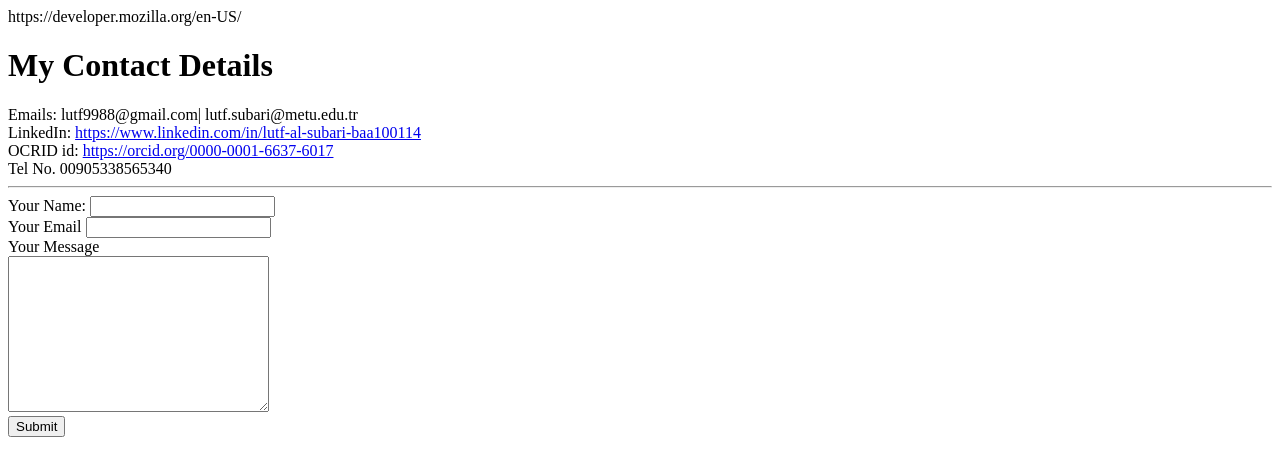
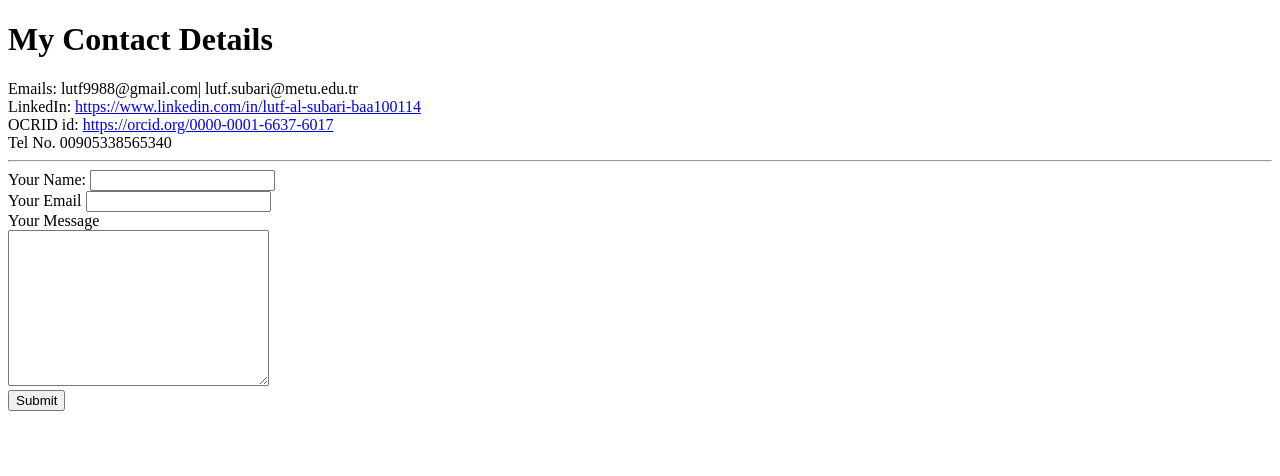
Before and after one commit to Lutf98/CV, a plain HTML site: page My contacts.html in a window 1280 px wide. Drawn offline with Linux system fonts and the light colour scheme.

Commit message:
Update My contacts.html

```diff
--- a/My contacts.html
+++ b/My contacts.html
@@ -4,7 +4,7 @@
         <meta charset="UTF-8">
         <title>My Contacts</title>
     </head>
-    <body>https://developer.mozilla.org/en-US/
+    <body>
         <h1>My Contact Details</h1>
         Emails: lutf9988@gmail.com| lutf.subari@metu.edu.tr <br>
         LinkedIn: <a href="https://www.linkedin.com/in/lutf-al-subari-baa100114">https://www.linkedin.com/in/lutf-al-subari-baa100114</a><br>
```
